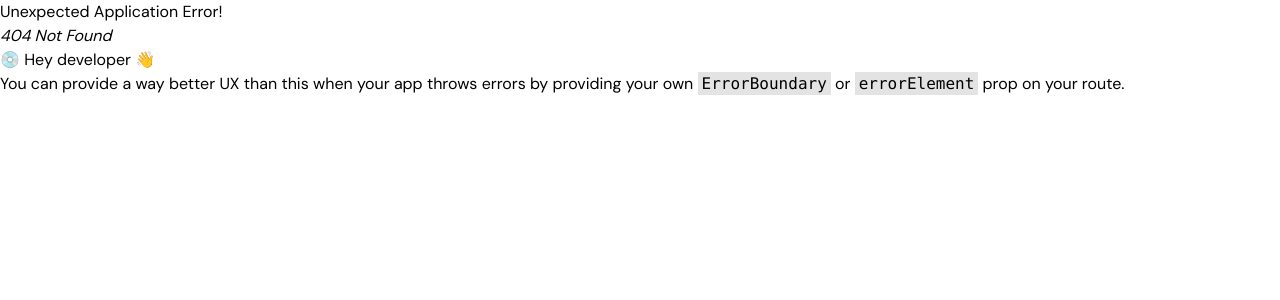
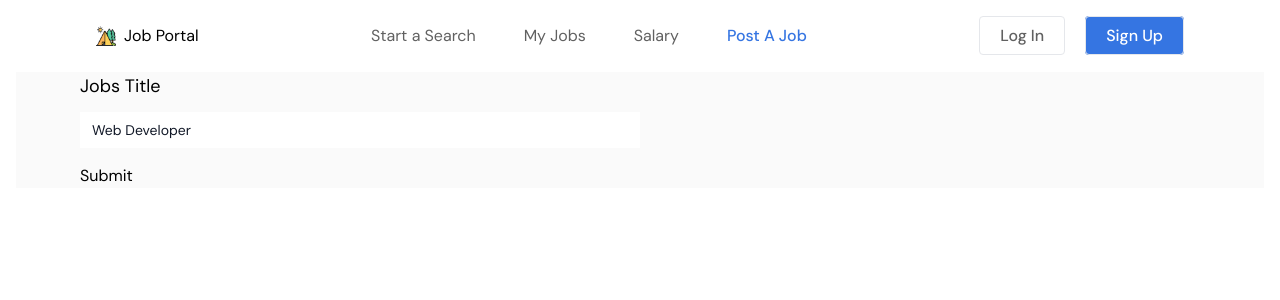
Before and after one commit to NguyenThieu2803/job_portal, a React (Vite) app in the folder Joblo-client/: page /post-job in a window 1280 px wide. Before the commit this address had no page. Shown: the top 300 px of the page. Built offline with nearby package versions, Linux system fonts and the light colour scheme.

Commit message:
Update input line

```diff
--- a/Joblo-client/package.json
+++ b/Joblo-client/package.json
@@ -14,6 +14,7 @@
     "match-sorter": "^6.3.4",
     "react": "^18.2.0",
     "react-dom": "^18.2.0",
+    "react-hook-form": "^7.51.5",
     "react-icons": "^5.0.1",
     "react-router-dom": "^6.22.1",
     "sort-by": "^1.2.0"
--- /dev/null
+++ b/Joblo-client/src/Pages/CreateJobs.jsx
@@ -0,0 +1,39 @@
+import React from 'react'
+import { useForm } from "react-hook-form"
+const CreateJobs = () => {
+  const {
+    register,
+    handleSubmit,
+    watch,
+    formState: { errors },
+  } = useForm()
+
+  const onSubmit = (data) => console.log(data)
+
+  console.log(watch("example")) // watch input value by passing the name of it
+
+  return (
+    <div className='max-w-screen-2xl container mx-auto x1:px-24 px-4'>
+      <div className='bg-[#FAFAFA] py-10px-4 lg:px-16'>
+
+        <form onSubmit={handleSubmit(onSubmit)}>
+          <div className='flex flex-col lg:flex-row items-center justify-between gap-8'>
+            <div className='lg:w-1/2 w-full'>
+
+              <label className='block mb-3 text-lg'>Jobs Title</label>
+              <input type="text" defaultValue={"Web Developer"}
+              {...register("jobTitle")} className='create-job-input' />
+
+
+            </div>
+
+          </div>
+          <input className='mt-4' type="submit" />
+        </form>
+
+      </div>
+    </div>
+  )
+}
+
+export default CreateJobs
--- a/Joblo-client/src/Router/Router.jsx
+++ b/Joblo-client/src/Router/Router.jsx
@@ -4,6 +4,7 @@ import {
 import App from "../App";
 import Home from "../Pages/Home";
 import About from "../Pages/About";
+import CreateJobs from "../Pages/CreateJobs";
 
 const router = createBrowserRouter([
     {
@@ -12,6 +13,7 @@ const router = createBrowserRouter([
       children:[
         {path:"/", element: <Home/>},
         {path:"/about", element: <About/>},
+        {path:"/post-job", element: <CreateJobs/>}
       ],
     },
   ]);
```
Also changed, not shown: 1 other file (tests, documents, lock files or other folders).
